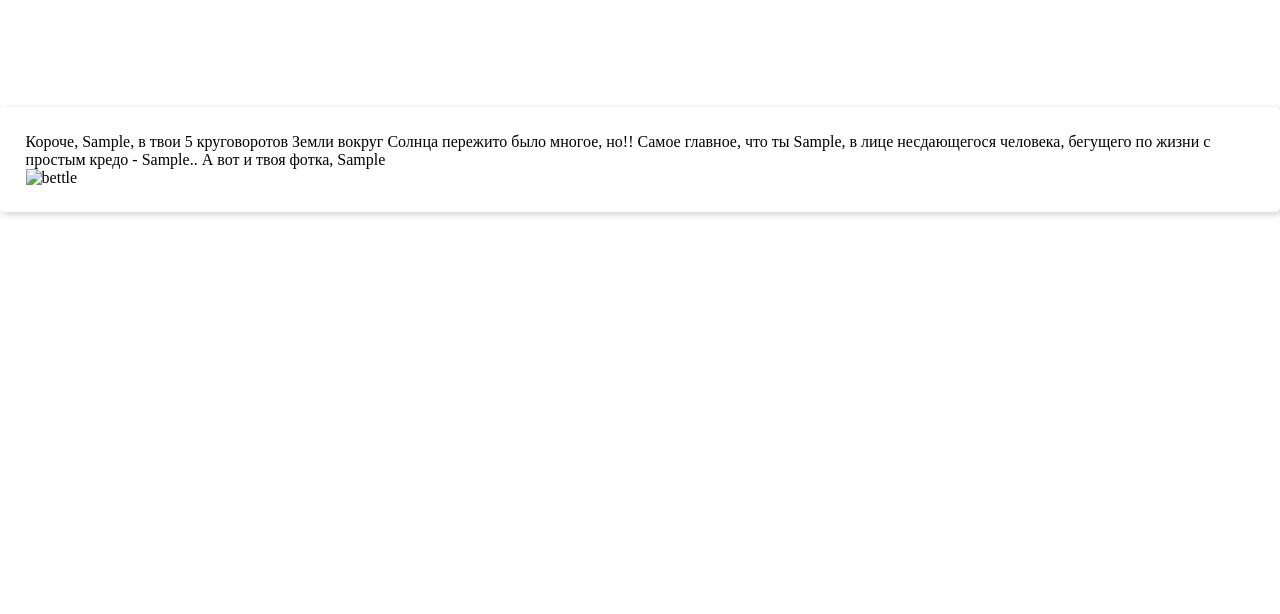
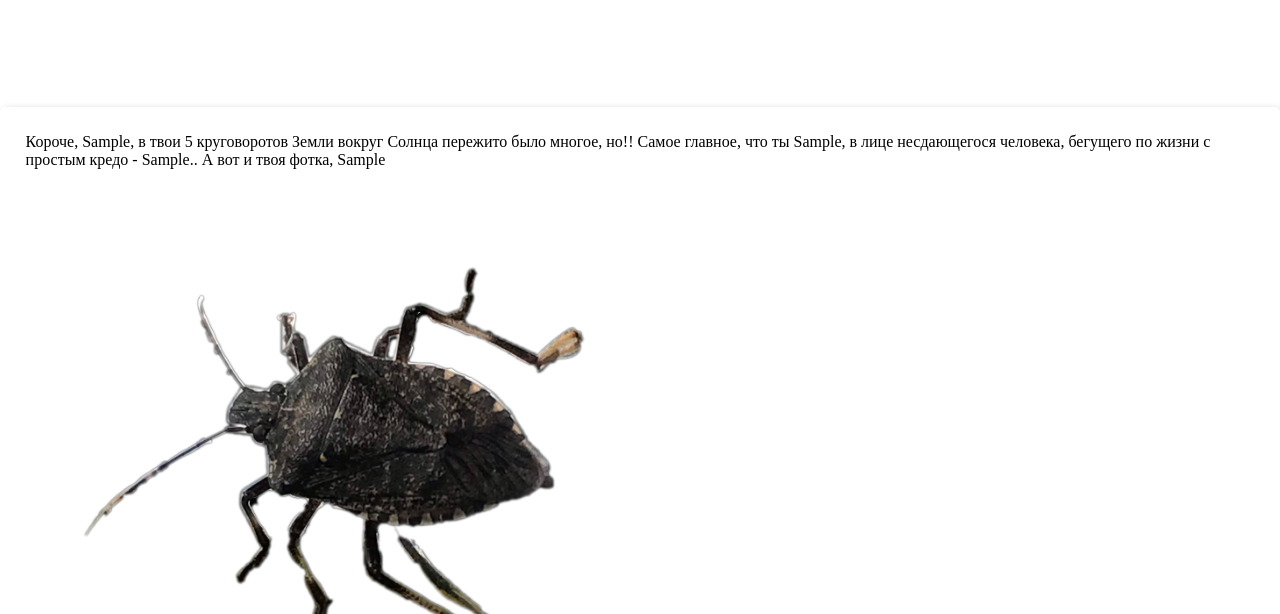
Before and after one commit to rizgoing/quiz, a plain HTML site: page index.html in a window 1280 px wide. Both pictures are taken after typing "Sample", "5", "Sample", "Sample" into the empty fields and a click on the button "Submit". Shown: the part 186-800 px from the top of the page. Drawn offline with Linux system fonts and the light colour scheme.

Commit message:
Update index.html

```diff
--- a/index.html
+++ b/index.html
@@ -57,7 +57,7 @@
       </div>
       <div class="hidden image-box">
         <div class="info"></div>
-        <img src="./img/1.png" alt="bettle" width="50%" class="image" />
+        <img src="./1.png" alt="bettle" width="50%" class="image" />
       </div>
     </div>
     <script src="app.js"></script>
```
